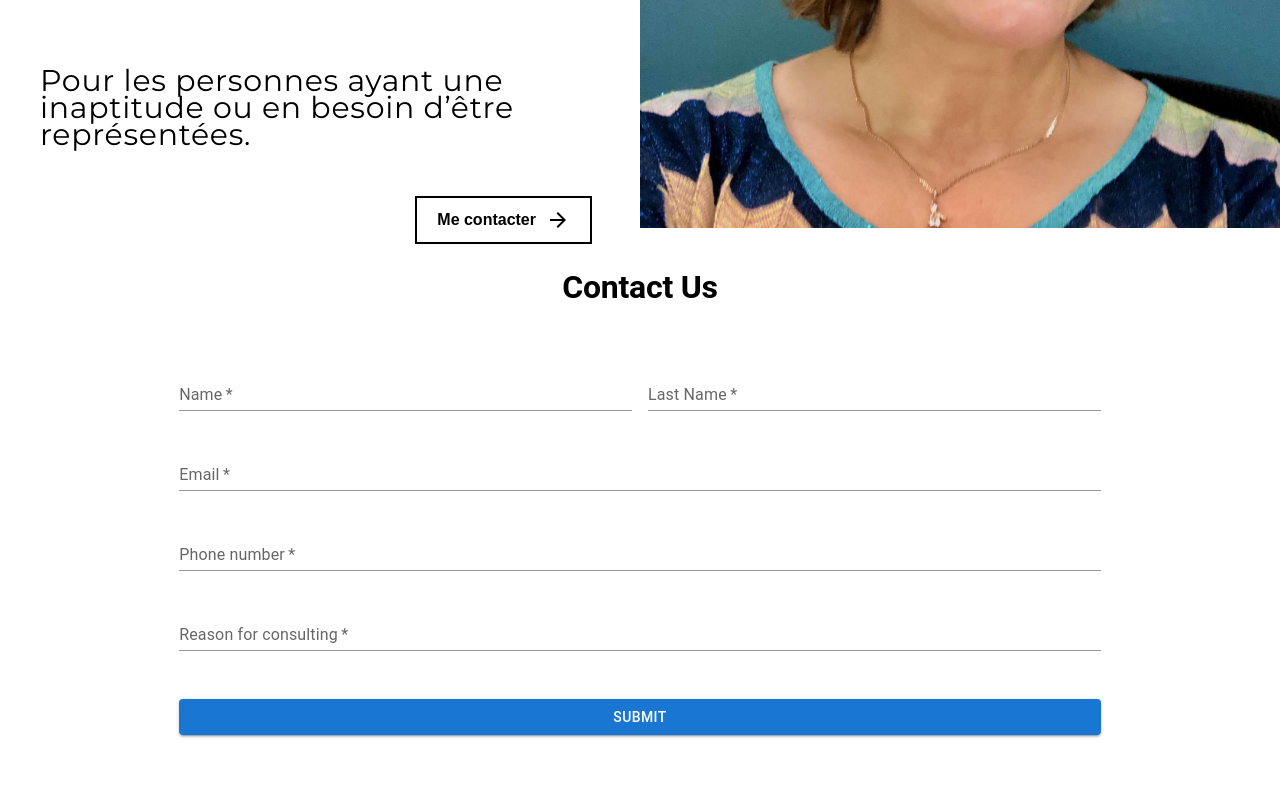
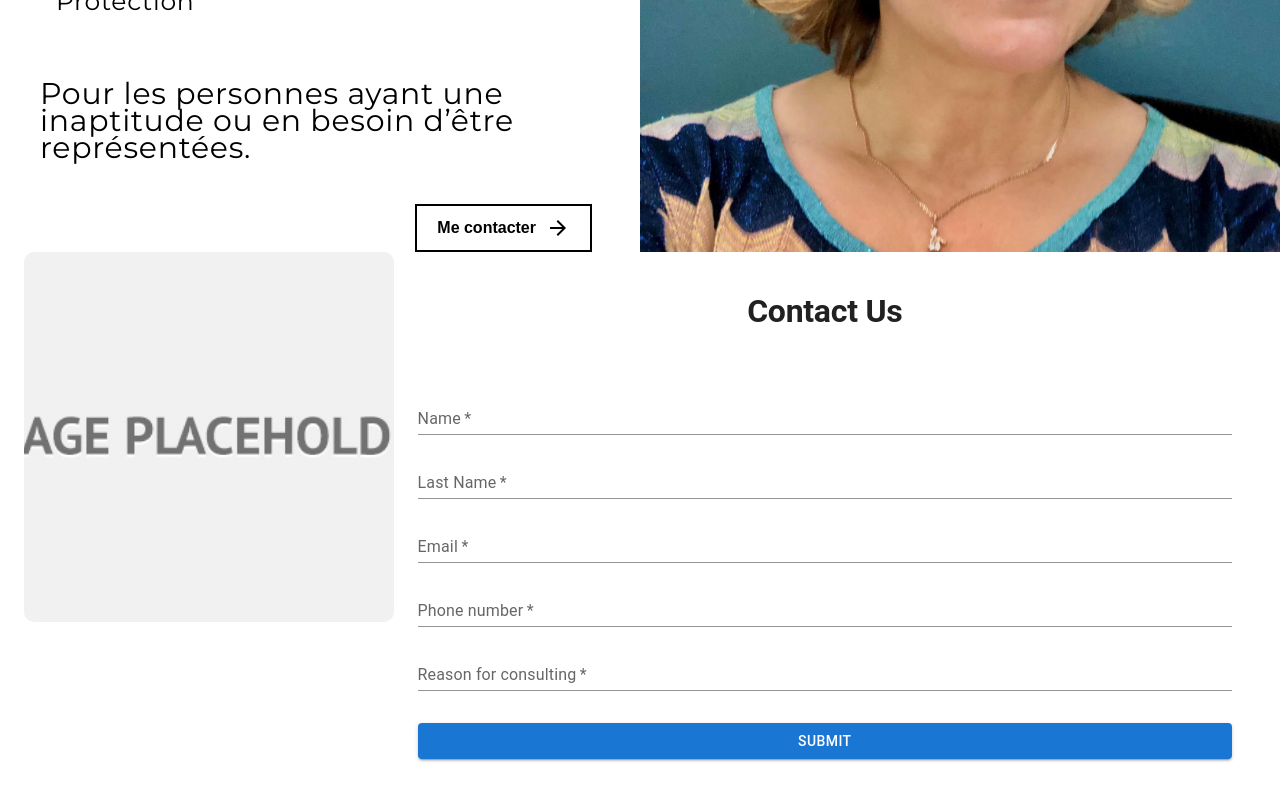
Before and after one commit to hexaquarks/portfolio-ecaterina, a React (Create React App) app: page / in a window 1280 px wide. Shown: the part 1178-1978 px from the top of the page. Built offline with nearby package versions, Linux system fonts and the light colour scheme.

Commit message:
Changed the display structure for the Form container

```diff
--- a/src/components/cover/Cover.tsx
+++ b/src/components/cover/Cover.tsx
@@ -59,6 +59,7 @@ const CustomTypographyBottom = styled(Typography)(({ theme }) => ({
   fontFamily: 'Montserrat, sans-serif',
   fontWeight: '500',
   fontSize: `clamp(20px, 4vw, 60px)`,
+  marginBottom: theme.spacing(3),
 }));
 
 const CoverPage: React.FC = () => {
--- a/src/components/form/FormComponent.tsx
+++ b/src/components/form/FormComponent.tsx
@@ -1,88 +1,130 @@
-import * as React from 'react';
-import { styled } from '@mui/material/styles';
-import Container from '@mui/material/Container';
-import Grid from '@mui/material/Grid';
-import TextField from '@mui/material/TextField';
-import Button from '@mui/material/Button';
-import Typography from '@mui/material/Typography';
+import React from "react";
+import { styled } from "@mui/material/styles";
+import { Box, Paper } from "@mui/material";
+import Container from "@mui/material/Container";
+import TextField from "@mui/material/TextField";
+import Button from "@mui/material/Button";
+import Typography from "@mui/material/Typography";
 
-const FormContainer = styled(Container)(({ theme }) => ({
-  display: 'flex',
-  flexDirection: 'column',
-  alignItems: 'center',
+import placeholder from "../../assets/image-placeholder.jpg";
+
+const StyledContainer = styled(Container)(({ theme }) => ({
+  marginLeft: '0',
+  marginRight: '0',
+  width: '100%',
+  maxWidth: 'unset',
+  "&.MuiContainer-root.MuiContainer-maxWidthLg": {
+    maxWidth: "unset"
+  }
+}));
+
+const StyledFormContainer = styled(Container)(({ theme }) => ({
+  display: "flex",
+  flexDirection: "column",
+  alignItems: "center",
   paddingTop: theme.spacing(5),
   paddingBottom: theme.spacing(5),
 }));
 
 const FormTitle = styled(Typography)(({ theme }) => ({
-  fontWeight: 'bold',
-  fontSize: '2rem',
+  fontWeight: "bold",
+  fontSize: "2rem",
   marginBottom: theme.spacing(2),
 }));
 
-const Form = styled('form')(({ theme }) => ({
-  width: "80%",
-  maxWidth: "1000px",
+const StyledForm = styled("form")(({ theme }) => ({
+  width: "100%",
   display: "flex",
   flexDirection: "column",
   alignItems: "center",
   borderRadius: "10px",
   padding: "40px",
   backgroundColor: "white",
-  margin: "0 auto",
 }));
 
 const FormField = styled(TextField)(({ theme }) => ({
-  width: '100%',
+  width: "100%",
   marginBottom: theme.spacing(2),
-  '& .Mui-focused': {
+  "& .Mui-focused": {
     borderBottomColor: theme.palette.primary.main,
-  }
+  },
 }));
 
 const FormButton = styled(Button)(({ theme }) => ({
-  width: '100%',
+  width: "100%",
   backgroundColor: theme.palette.primary.main,
   color: theme.palette.common.white,
   marginTop: theme.spacing(2),
 }));
 
+const PictureContainer = styled(Box)(({ theme }) => ({
+  width: "30%",
+  height: 0,
+  paddingTop: "30%",
+  position: "relative",
+  borderRadius: "10px",
+  overflow: "hidden",
+}));
+
+const Picture = styled("img")(({ theme }) => ({
+  position: "absolute",
+  top: 0,
+  left: 0,
+  bottom: 0,
+  right: 0,
+  width: "100%",
+  height: "100%",
+  objectFit: "cover",
+}));
+
+const StyledContentBox = styled(Box)({
+  width: "70%",
+  height: "100%",
+  margin: 0,
+  padding: 0,
+  overflow: "auto",
+});
+
+const StyledContentPaper = styled(Paper)({
+  width: "100%",
+  height: "100%",
+  margin: 0,
+  padding: 0,
+});
+
 const FormComponent: React.FC = () => {
-  const handleSubmit = (event: React.FormEvent<HTMLFormElement>) => {
-    event.preventDefault();
-    // Handle form submission here
+  const handleSubmit = (e: React.FormEvent<HTMLFormElement>) => {
+    e.preventDefault();
+    console.log("Form submitted");
   };
 
   return (
-    <FormContainer>
-      <FormTitle variant="h2" align="center">
+    <StyledContainer>
+      <Box sx={{ display: "flex", flexDirection: "row", alignItems: "stretch", width: "100%", height: "100vh", margin: 0, padding: 0 }}>
+        <PictureContainer sx={{ width: "30%" }}>
+          <Picture src={placeholder} alt="Contact" />
+        </PictureContainer>
+        <StyledContentBox sx={{ width: "70%" }}>
+          <StyledContentPaper elevation={0}>
+            <StyledFormContainer>
+              <FormTitle variant="h2" align="left">
                 Contact Us
               </FormTitle>
-      <Form onSubmit={handleSubmit}>
-        <Grid container spacing={2}>
-          <Grid item xs={12} md={6}>
-            <FormField id="name" label="Name" variant="standard" required/>
-          </Grid>
-          <Grid item xs={12} md={6}>
+              <StyledForm onSubmit={handleSubmit}>
+                <FormField id="name" label="Name" variant="standard" required />
                 <FormField id="last-name" label="Last Name" variant="standard" required />
-          </Grid>
-          <Grid item xs={12}>
                 <FormField id="email" label="Email" type="email" variant="standard" required />
-          </Grid>
-          <Grid item xs={12}>
                 <FormField id="phone-number" label="Phone number" type="tel" variant="standard" required />
-          </Grid>
-          <Grid item xs={12}>
                 <FormField id="reason" label="Reason for consulting" variant="standard" required />
-          </Grid>
-          <Grid item xs={12}>
                 <FormButton variant="contained" type="submit">
                   Submit
                 </FormButton>
-          </Grid>
-        </Grid>
-      </Form>
-    </FormContainer>
+              </StyledForm>
+            </StyledFormContainer>
+          </StyledContentPaper>
+        </StyledContentBox>
+      </Box>
+    </StyledContainer>
   );
 };
 
--- a/src/components/services/MyServices.tsx
+++ b/src/components/services/MyServices.tsx
@@ -136,7 +136,7 @@ const CoverPage: React.FC = () => {
               <CustomTypography variant="body1" gutterBottom>
                 <div>Pour les personnes ayant une inaptitude ou en besoin d’être représentées.</div>
               </CustomTypography>
-              <div style={{ display: 'flex', justifyContent: 'flex-end'}}>
+              <div style={{ display: 'flex', justifyContent: 'flex-end', marginBottom: '16px'}}>
                 <button>
                   Me contacter
                   <ArrowForwardIcon />
```
Lines whose indentation alone changed are shown as unchanged.
